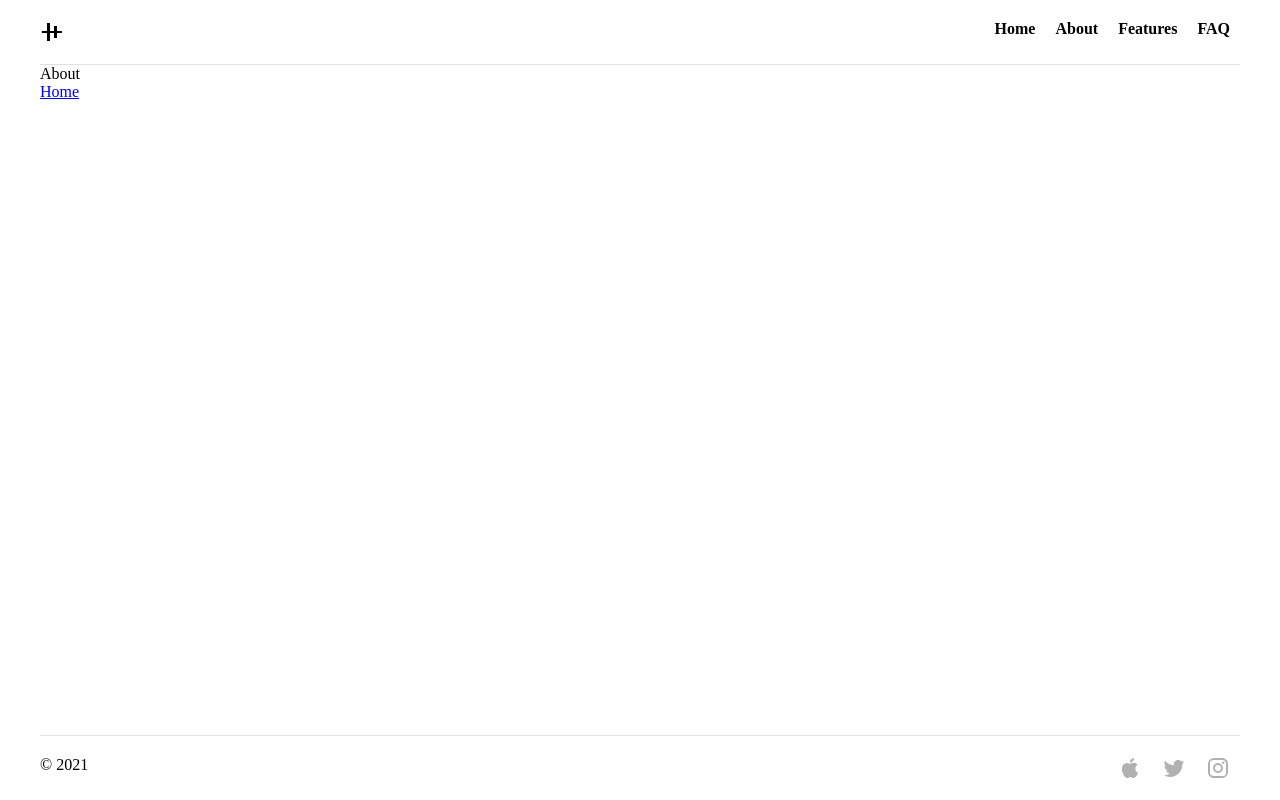
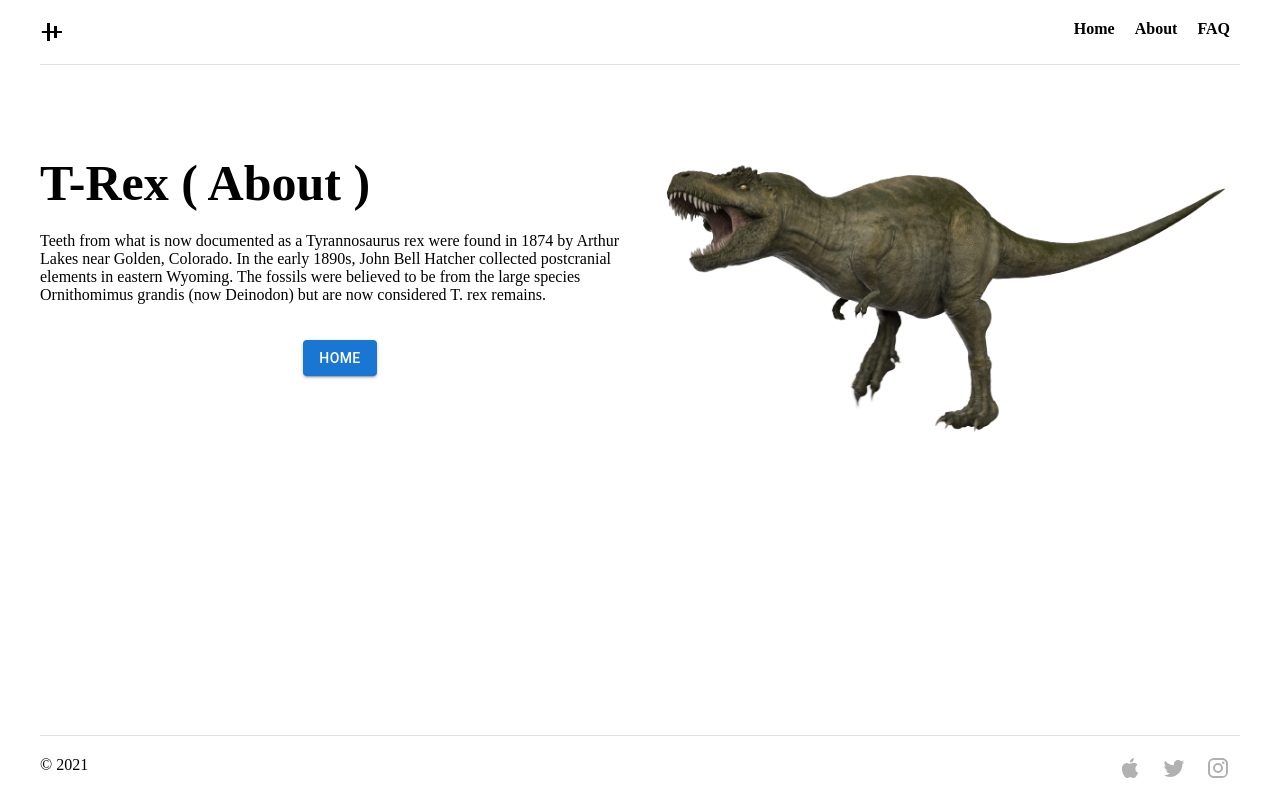
Before and after one commit to cgreencode/landing-nextjs, a Next.js app: page /about in a window 1280 px wide. Built offline with nearby package versions, Linux system fonts and the light colour scheme.

Commit message:
Add another pages

```diff
--- a/components/Navbar/Navbar.tsx
+++ b/components/Navbar/Navbar.tsx
@@ -11,7 +11,6 @@ function Navbar() {
             <nav className={styles.navbar}>
                 <Link href="/"><span className={styles.link} >Home</span></Link>
                 <Link href="/about"><span className={styles.link} >About</span></Link>
-                <Link href="/features"><span className={styles.link} >Features</span></Link>
                 <Link href="/faq"><span className={styles.link} >FAQ</span></Link>
             </nav>
         </header>
--- a/pages/about.tsx
+++ b/pages/about.tsx
@@ -1,11 +1,40 @@
 import Layout from "../components/Layout/Layout";
-import Link from 'next/link'
+import Button from '@mui/material/Button';
+import Stack from '@mui/material/Stack';
+import Link from 'next/link';
+
+import styles from './Main.module.scss';
+import { prefix } from '../utils';
 
 function About() {
     return (
         <Layout>
-            <div>About</div>
-            <Link href="/">Home</Link>
+             <section>
+                <Stack direction="row" justifyContent="center" >
+                    <Stack className={styles.halfPageBlock}>
+                        <Stack  className={styles.textBlock}>
+                            <h1 className={styles.title}>T-Rex ( About )</h1>
+                            <p className={styles.text}>
+                                Teeth from what is now documented as a Tyrannosaurus rex were
+                                found in 1874 by Arthur Lakes near Golden, Colorado. In the early
+                                1890s, John Bell Hatcher collected postcranial elements in eastern Wyoming.
+                                The fossils were believed to be from the large species Ornithomimus grandis
+                                (now Deinodon) but are now considered T. rex remains.
+                            </p>
+                        </Stack>
+                        <Stack direction="row" className={styles.buttonBlock}>
+                            <Link href="/">
+                                <Button variant="contained" >
+                                    Home
+                                </Button>
+                            </Link>
+                        </Stack>
+                    </Stack>
+                    <Stack className={styles.halfPageBlock}>
+                        <img src={`${prefix}/t-rex-about.png`} width="600" height="350" alt="main picture" />
+                    </Stack>
+                </Stack>
+            </section>
         </Layout>
     );
 }
```
Also changed, not shown: pages/faq.tsx (+25 -3 lines), pages/features.tsx (deleted, +0 -13 lines), pages/index.tsx (+1 -19 lines), public/t-rex-about.png (added).
